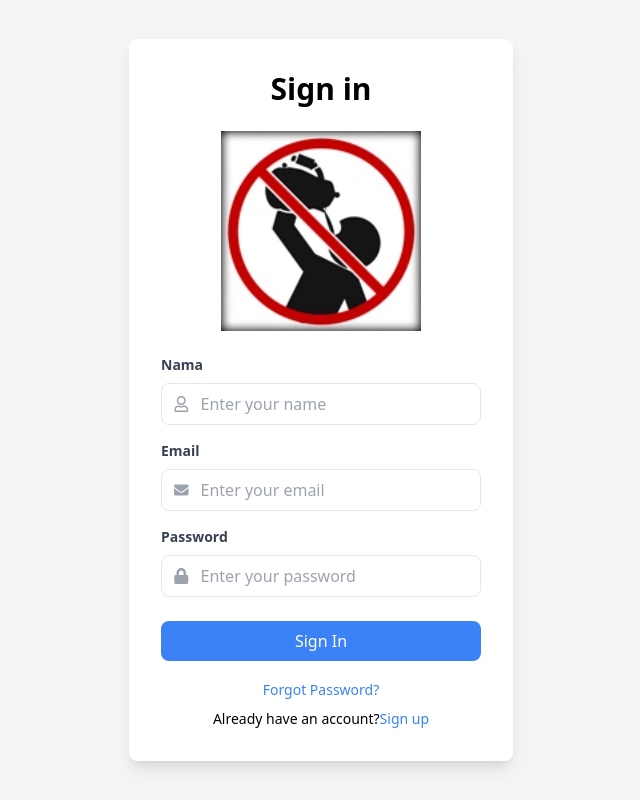
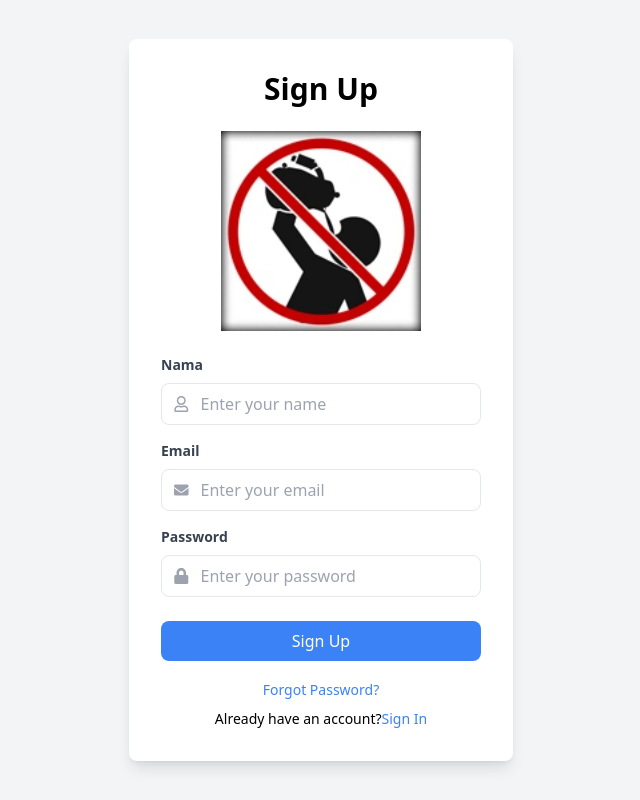
Before and after one commit to Jonathan0823/kehilangan-fkip, a Next.js app: page /signup in a window 1280 px wide. Shown: the whole page, without its empty margins (319-959 px from the left). Built offline with nearby package versions, Linux system fonts and the light colour scheme.

Commit message:
Refactor sign-in page component and add navbar component

```diff
--- a/app/appwrite/config.ts
+++ b/app/appwrite/config.ts
@@ -1,7 +1,13 @@
 import { Client, Account, Databases } from 'appwrite';
 
 const client = new Client();
+export const account = new Account(client);
+export const database = new Databases(client);
+
 
 client
     .setEndpoint('https://cloud.appwrite.io/v1')
     .setProject(`${process.env.NEXT_PUBLIC_APPWRITE_PROJECT_ID}`);
+
+
+export default client;
--- a/app/components/Signup.tsx
+++ b/app/components/Signup.tsx
@@ -9,7 +9,7 @@ const SignUp : React.FC = ()=> {
   return (
     <div className="min-h-screen flex items-center justify-center bg-gray-100">
       <div className="bg-white p-8 rounded-lg shadow-lg max-w-sm w-full">
-        <h2 className="text-3xl font-bold mb-6 text-center">Sign in</h2>
+        <h2 className="text-3xl font-bold mb-6 text-center">Sign Up</h2>
 
         <div className="flex justify-center mb-6">
             <Image src="/Do_Not_Attempt_profile.jpg" width={200} height={200} alt='img'/>
@@ -61,7 +61,7 @@ const SignUp : React.FC = ()=> {
           </div>
 
           <button className="w-full bg-blue-500 text-white py-2 px-4 rounded-lg hover:bg-blue-600 focus:ring focus:ring-blue-200 focus:outline-none">
-            Sign In
+            Sign Up
           </button>
         </form>
 
@@ -72,7 +72,7 @@ const SignUp : React.FC = ()=> {
           <p className="mt-2 text-sm">
           Already have an account?
             <a href="/signin" className="text-blue-500 hover:underline">
-              Sign up
+              Sign In
             </a>
           </p>
         </div>
```
